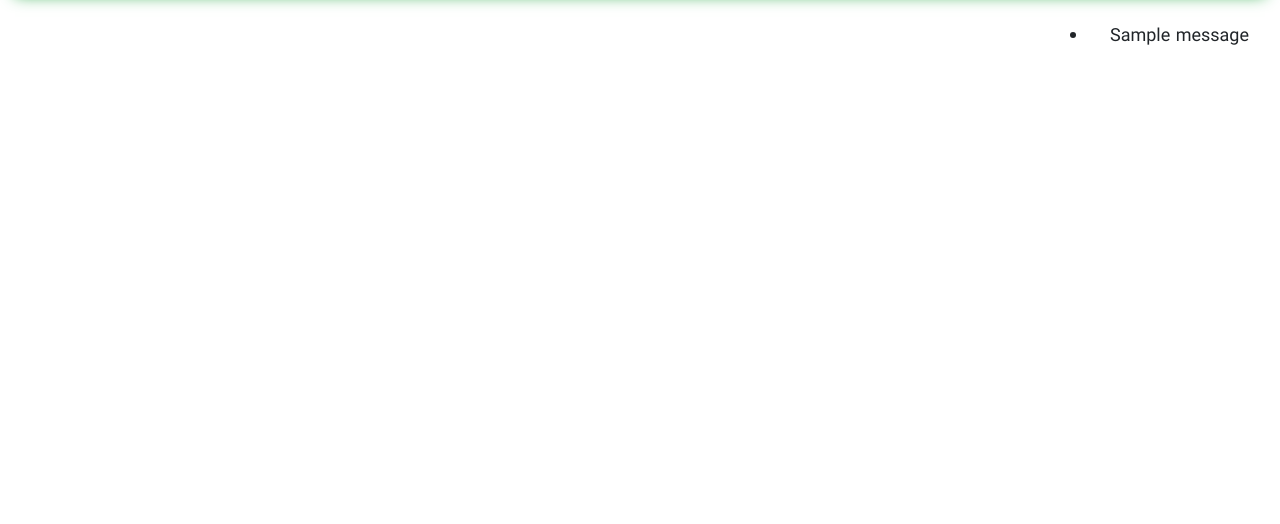
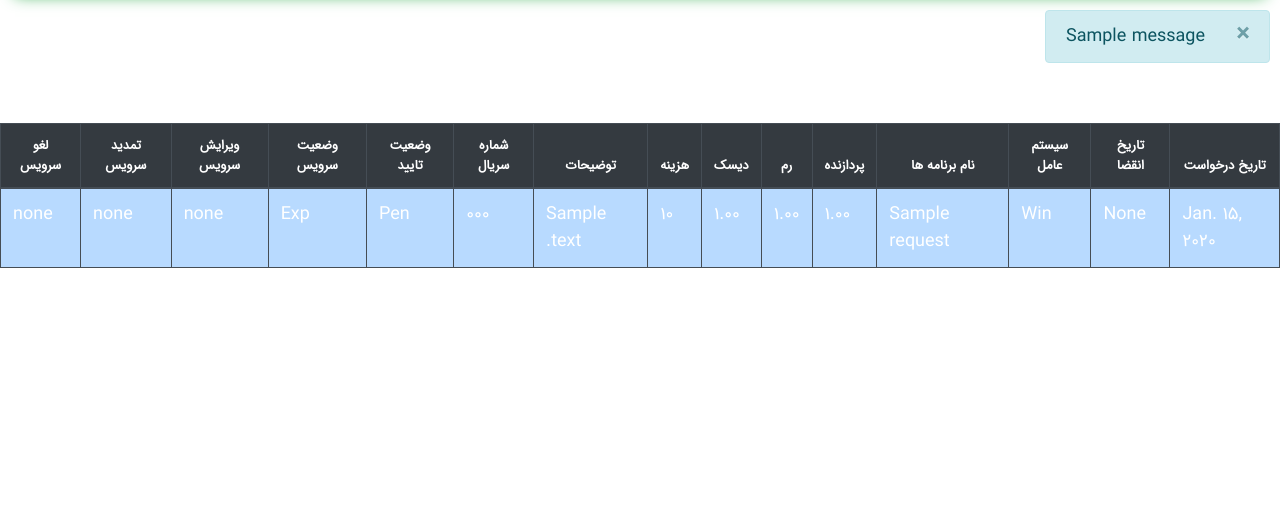
Before and after one commit to omiid-ad/HPCPortal, a Django app: page / in a window 1280 px wide. Shown: the part 158-682 px from the top of the page. Run offline with Django 3.2, Linux system fonts and the light colour scheme; a user stored in the database is signed in; tables that the repository leaves empty hold one stand-in row (values such as "Sample post"); one stand-in notice (Sample message) is shown; parts of the project's set-up code (start-up, migrations or seed data) failed here and were passed over; some libraries are stand-ins or nearby versions.

Commit message:
show request of logged in user

```diff
--- a/mainapp/templates/mainapp/index.html
+++ b/mainapp/templates/mainapp/index.html
@@ -4,10 +4,62 @@
 
 {% block msg %}
     {% if messages %}
-        <ul class="messages">
-            {% for message in messages %}
-                <li{% if message.tags %} class="alert {{ message.tags }}"{% endif %}>{{ message }}</li>
-            {% endfor %}
-        </ul>
+        {% for message in messages %}
+            <div class="alert alert-info alert-dismissible fade show">
+                <button type="button" class="close" data-dismiss="alert">&times;</button>
+                {{ message }}
+            </div>
+        {% endfor %}
     {% endif %}
 {% endblock %}
+
+{% block content %}
+    {% ifequal all_requests.count 0 %}
+        هیچ درخواستی ندارید
+    {% else %}
+        <div class="table-responsive">
+            <table class="table table-striped table-hover table-dark table-bordered" dir="rtl">
+                <thead>
+                <tr>
+                    <th>تاریخ درخواست</th>
+                    <th>تاریخ انقضا</th>
+                    <th>سیستم عامل</th>
+                    <th>نام برنامه ها</th>
+                    <th>پردازنده</th>
+                    <th>رم</th>
+                    <th>دیسک</th>
+                    <th>هزینه</th>
+                    <th>توضیحات</th>
+                    <th>شماره سریال</th>
+                    <th>وضعیت تایید</th>
+                    <th>وضعیت سرویس</th>
+                    <th>ویرایش سرویس</th>
+                    <th>تمدید سرویس</th>
+                    <th>لغو سرویس</th>
+                </tr>
+                </thead>
+                <tbody>
+                {% for req in all_requests %}
+                    <tr class="table-primary">
+                        <td>{{ req.date_requested }}</td>
+                        <td>{{ req.date_expired }}</td>
+                        <td>{{ req.os }}</td>
+                        <td>{{ req.app_name }}</td>
+                        <td>{{ req.cpu }}</td>
+                        <td>{{ req.ram }}</td>
+                        <td>{{ req.disk }}</td>
+                        <td>{{ req.show_cost }}</td>
+                        <td>{{ req.description }}</td>
+                        <td>{{ req.serial_number }}</td>
+                        <td>{{ req.acceptance_status }}</td>
+                        <td>{{ req.renewal_status }}</td>
+                        <td>none</td>
+                        <td>none</td>
+                        <td>none</td>
+                    </tr>
+                {% endfor %}
+                </tbody>
+            </table>
+        </div>
+    {% endifequal %}
+{% endblock %}
```
